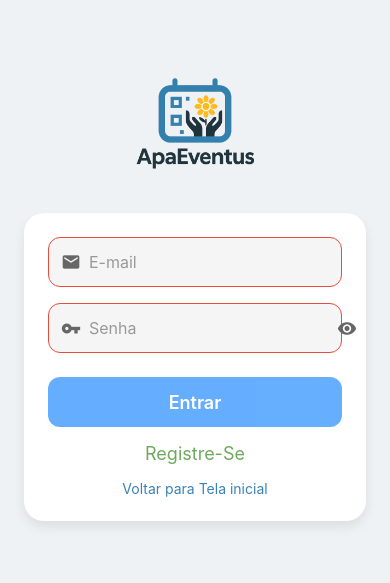
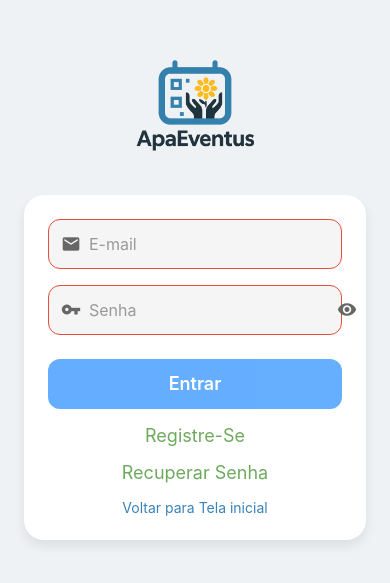
Before and after one commit to lzn1996/apaeventus, a React Native app: screen /Login in a window 390 px wide. Shown: the part 131-714 px from the top of the page. Built offline with nearby package versions, Linux system fonts and the light colour scheme; no server answers.

Commit message:
APK promto para instalação + recuperação de senha

```diff
--- a/src/navigation/AppNavigator.tsx
+++ b/src/navigation/AppNavigator.tsx
@@ -14,6 +14,7 @@ import TicketsByEventScreen from '../screens/TicketsByEventScreen';
 import EditProfileScreen from '../screens/EditProfileScreen';
 import CreateEventScreen from '../screens/CreateEventScreen';
 import AdminEventsScreen from '../screens/AdminEventsScreen';
+import RecoverPasswordScreen from '../screens/ResetPassword';
 
 // import PrimeiroAcesso from '../screens/PrimeiroAcesso';
 // import CreateEventScreen from '../screens/CreateEventScreen';
@@ -45,6 +46,7 @@ export default function AppNavigator() {
   <Stack.Screen name="ProfileEdit" component={EditProfileScreen} options={{ title: 'Meu Perfil' }}/>
   <Stack.Screen name="AdminEvents" component={AdminEventsScreen} options={{ title: 'Gerenciar Eventos' }}/>
   <Stack.Screen name="CreateEvent" component={CreateEventScreen} options={{ title: 'Novo Evento' }} />
+   <Stack.Screen name="Reset" component={RecoverPasswordScreen} options={{ title: 'Recuperar Senha' }} />
 </Stack.Navigator>
   );
 }
--- a/src/screens/LoginScreen.tsx
+++ b/src/screens/LoginScreen.tsx
@@ -223,6 +223,11 @@ export default function LoginScreen({ navigation }: any) {
               <View style={styles.footer}>
                 <Pressable onPress={() => navigation.navigate('Cadastro')}>
                   <Text style={styles.register}>Registre-Se</Text>
+                </Pressable>
+              </View>
+              <View style={styles.footer}>
+                <Pressable onPress={() => navigation.navigate('Reset')}>
+                  <Text style={styles.register}>Recuperar Senha</Text>
                 </Pressable>
               </View>
               <View style={styles.footer}>
--- /dev/null
+++ b/src/screens/ResetPassword.tsx
@@ -0,0 +1,98 @@
+// src/screens/RecoverPasswordScreen.tsx
+
+import React, { useState } from 'react';
+import {
+  View,
+  Text,
+  TextInput,
+  Pressable,
+  StyleSheet,
+  Alert,
+} from 'react-native';
+
+export default function RecoverPasswordScreen({ navigation }: any) {
+  const [email, setEmail] = useState('');
+  const [loading, setLoading] = useState(false);
+
+ const handleRecover = async () => {
+  if (!email) {
+    return Alert.alert('Erro', 'Digite um e-mail válido.');
+  }
+
+ /* const curlExample = `curl --location 'https://apaeventus.rafaelcostadev.com/recover-password/generate' \\
+--header 'Content-Type: application/json' \\
+--data-raw '{ "email": "${email}" }'`;
+
+  Alert.alert('Requisição enviada', curlExample);
+  */
+
+  try {
+    setLoading(true);
+    const response = await fetch('https://apaeventus.rafaelcostadev.com/recover-password/generate', {
+      method: 'POST',
+      headers: {
+        'Content-Type': 'application/json',
+      },
+      body: JSON.stringify({ email }),
+    });
+
+    let data: any = null;
+
+    // Tenta ler o corpo apenas se houver conteúdo
+    const contentLength = response.headers.get('content-length');
+    if (contentLength && parseInt(contentLength) > 0) {
+      data = await response.json();
+    }
+
+    if (response.ok) {
+      Alert.alert('Sucesso', 'Se o e-mail existir, você receberá instruções para recuperar sua senha.');
+    } else {
+      Alert.alert('Erro', data?.message || 'Não foi possível enviar a solicitação.');
+    }
+  } catch (error) {
+    console.error('Erro ao recuperar senha:', error);
+    Alert.alert('Erro', 'Falha na requisição de rede.');
+  } finally {
+    setLoading(false);
+  }
+};
+
+
+  return (
+    <View style={styles.container}>
+      <Text style={styles.title}>Recuperar Senha</Text>
+
+      <TextInput
+        style={styles.input}
+        placeholder="Digite seu e-mail"
+        keyboardType="email-address"
+        autoCapitalize="none"
+        value={email}
+        onChangeText={setEmail}
+      />
+
+      <Pressable
+        style={[styles.button, loading && styles.buttonDisabled]}
+        onPress={handleRecover}
+        disabled={loading}
+      >
+        <Text style={styles.buttonText}>{loading ? 'Enviando...' : 'Recuperar'}</Text>
+      </Pressable>
+
+      <Pressable style={styles.backButton} onPress={() => navigation.goBack()}>
+        <Text style={styles.backButtonText}>Voltar</Text>
+      </Pressable>
+    </View>
+  );
+}
+
+const styles = StyleSheet.create({
+  container: { flex: 1, justifyContent: 'center', padding: 20, backgroundColor: '#fff' },
+  title: { fontSize: 24, fontWeight: 'bold', marginBottom: 20, textAlign: 'center' },
+  input: { borderWidth: 1, borderColor: '#ccc', borderRadius: 8, padding: 12, marginBottom: 20 },
+  button: { backgroundColor: '#007AFF', padding: 15, borderRadius: 8, alignItems: 'center' },
+  buttonDisabled: { backgroundColor: '#aaa' },
+  buttonText: { color: '#fff', fontWeight: 'bold' },
+  backButton: { marginTop: 20, alignItems: 'center' },
+  backButtonText: { color: '#007AFF', fontSize: 16 },
+});
```
Also changed, not shown: 11 other files (tests, documents, lock files or other folders).
